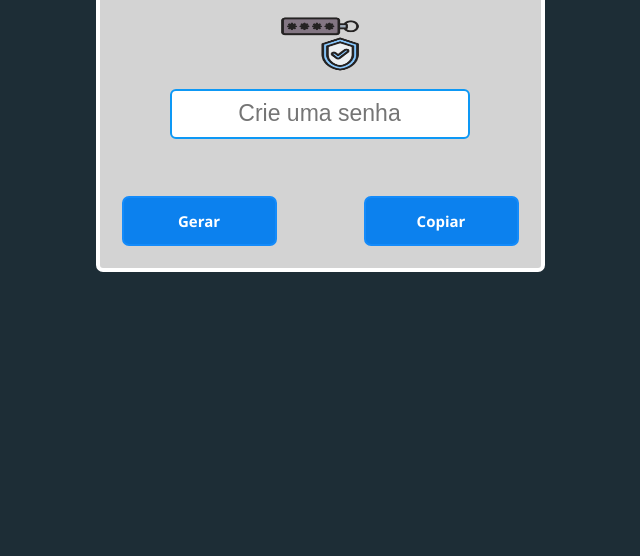
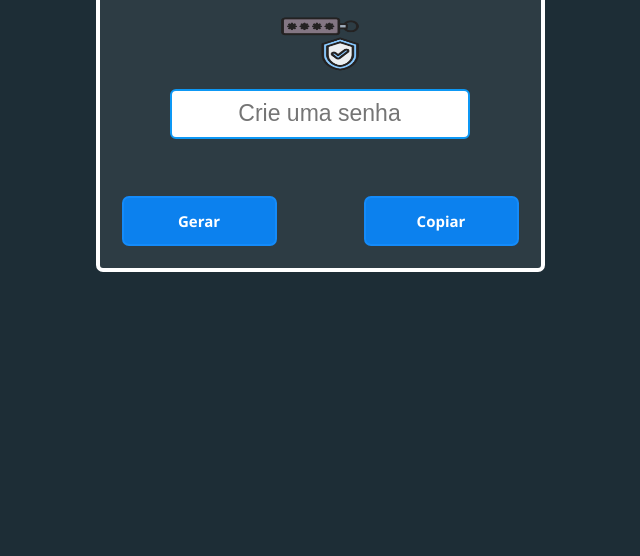
Before and after one commit to MarivaldoGualberto/gerador_token, a plain HTML site: page index.html in a window 1280 px wide. Shown: the part 244-800 px from the top of the page, without its empty margins (320-960 px from the left). Drawn offline with Linux system fonts and the light colour scheme.

Commit message:
background-color caixa

```diff
--- a/styles.css
+++ b/styles.css
@@ -36,7 +36,7 @@ img {
 }
 
 .caixa {
-    background-color: rgb(211, 211, 211);
+    background-color: rgba(211, 211, 211, 0.089);
     padding-top: 20px;
     padding: 20px;
     border-radius: 7px;
```
